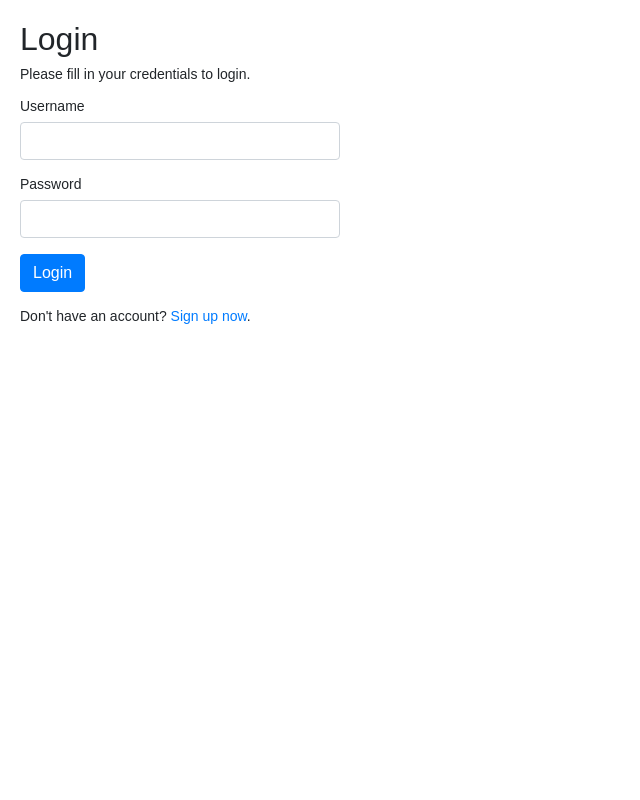
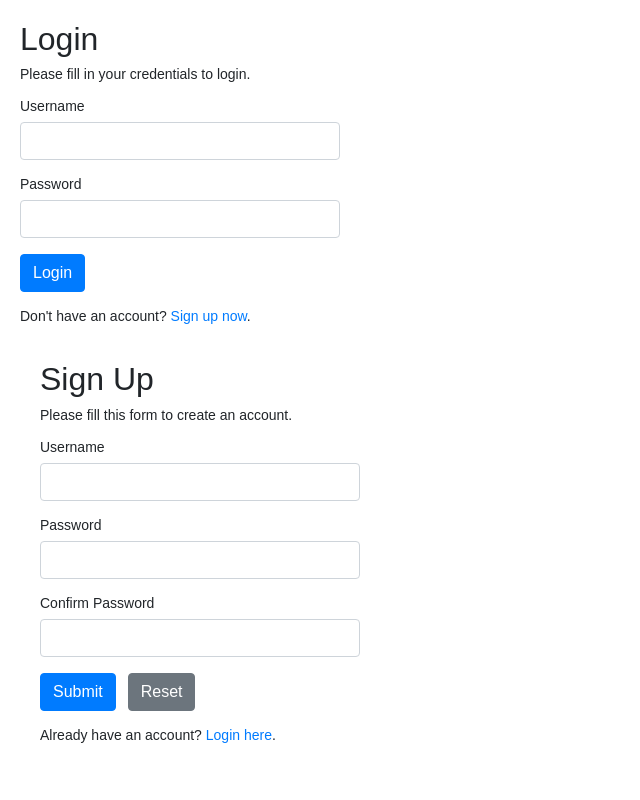
Before and after one commit to EvolvedShaman/cardines-pdo-crud, a PHP site: page / in a window 1280 px wide. Shown: the whole page, without its empty margins (0-640 px from the left). Run offline with PHP 8.4, Linux system fonts and the light colour scheme; data that the repository does not hold is empty.

Commit message:
added initial file

```diff
--- a/index.php
+++ b/index.php
@@ -122,7 +122,33 @@ if($_SERVER["REQUEST_METHOD"] == "POST"){
             <div class="form-group">
                 <input type="submit" class="btn btn-primary" value="Login">
             </div>
-            <p>Don't have an account? <a href="register.php">Sign up now</a>.</p>
+            <p>Don't have an account? <a href="../public/register.php">Sign up now</a>.</p>
+            <div class="wrapper">
+        <h2>Sign Up</h2>
+        <p>Please fill this form to create an account.</p>
+        <form action="<?php echo htmlspecialchars($_SERVER["PHP_SELF"]); ?>" method="post">
+            <div class="form-group">
+                <label>Username</label>
+                <input type="text" name="username" class="form-control <?php echo (!empty($username_err)) ? 'is-invalid' : ''; ?>" value="<?php echo $username; ?>">
+                <span class="invalid-feedback"><?php echo $username_err; ?></span>
+            </div>
+            <div class="form-group">
+                <label>Password</label>
+                <input type="password" name="password" class="form-control <?php echo (!empty($password_err)) ? 'is-invalid' : ''; ?>" value="<?php echo $password; ?>">
+                <span class="invalid-feedback"><?php echo $password_err; ?></span>
+            </div>
+            <div class="form-group">
+                <label>Confirm Password</label>
+                <input type="password" name="confirm_password" class="form-control <?php echo (!empty($confirm_password_err)) ? 'is-invalid' : ''; ?>" value="<?php echo $confirm_password; ?>">
+                <span class="invalid-feedback"><?php echo $confirm_password_err; ?></span>
+            </div>
+            <div class="form-group">
+                <input type="submit" class="btn btn-primary" value="Submit">
+                <input type="reset" class="btn btn-secondary ml-2" value="Reset">
+            </div>
+            <p>Already have an account? <a href="index.php">Login here</a>.</p>
+        </form>
+    </div>
         </form>
     </div>
 </body>
```
